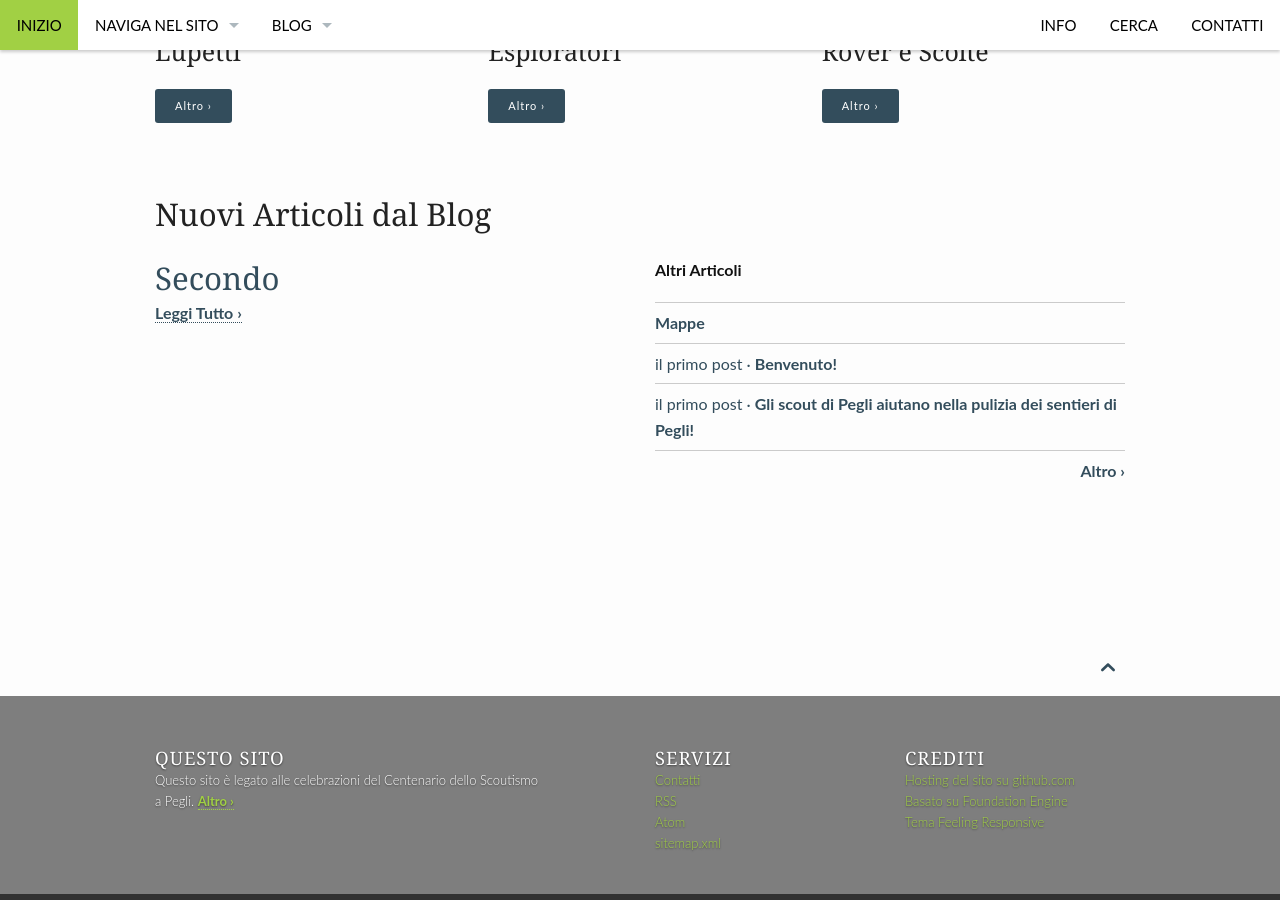
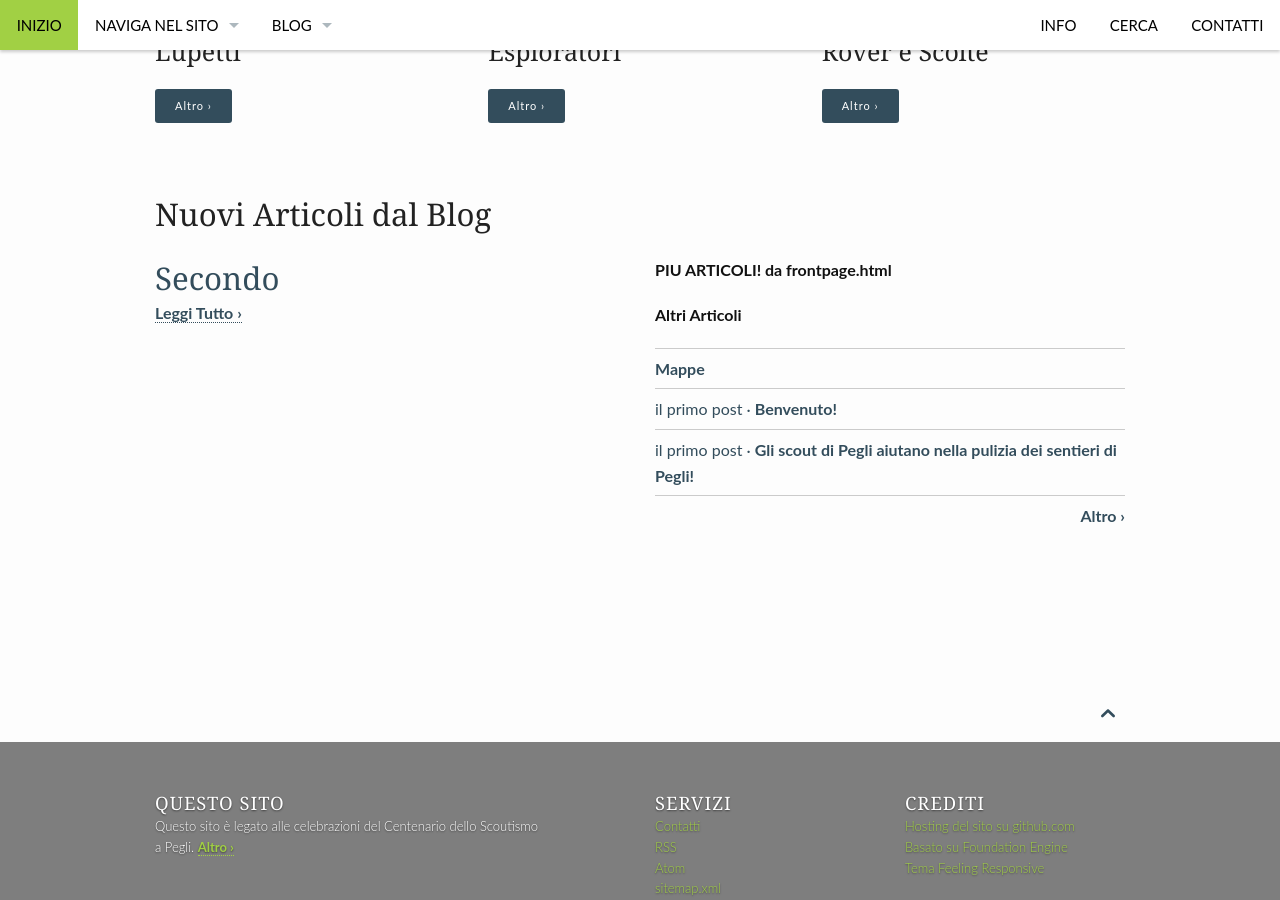
Before and after one commit to scoutpegli/centenario, a Jekyll site: the page built from pages/pages-root-folder/index.md, in a window 1280 px wide and 900 px high, scrolled down 580 px. Built offline with Jekyll 4.4.1, drawn with Linux system fonts in a browser that asks for light colours.

Commit message:
Update frontpage.html

```diff
--- a/_layouts/frontpage.html
+++ b/_layouts/frontpage.html
@@ -95,6 +95,7 @@ format: blog-index
 
 
         <div class="medium-6 columns">
+		<p><b>PIU ARTICOLI! da frontpage.html</b></p>
             <p><strong>{{ site.data.language.more_articles }}</strong></p>
             {% include list-posts entries='3' offset='1' %}
         </div><!-- /.medium-7.columns -->
```
